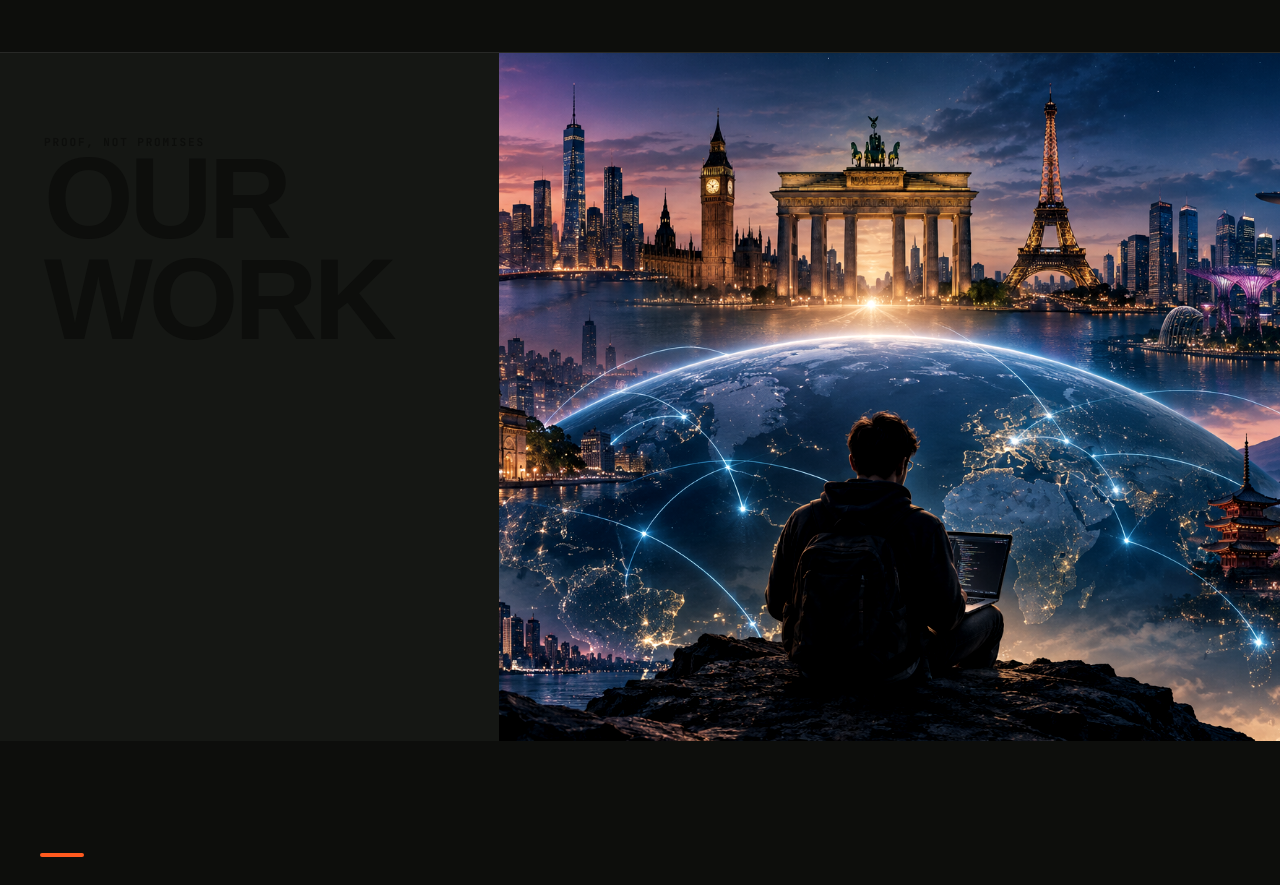
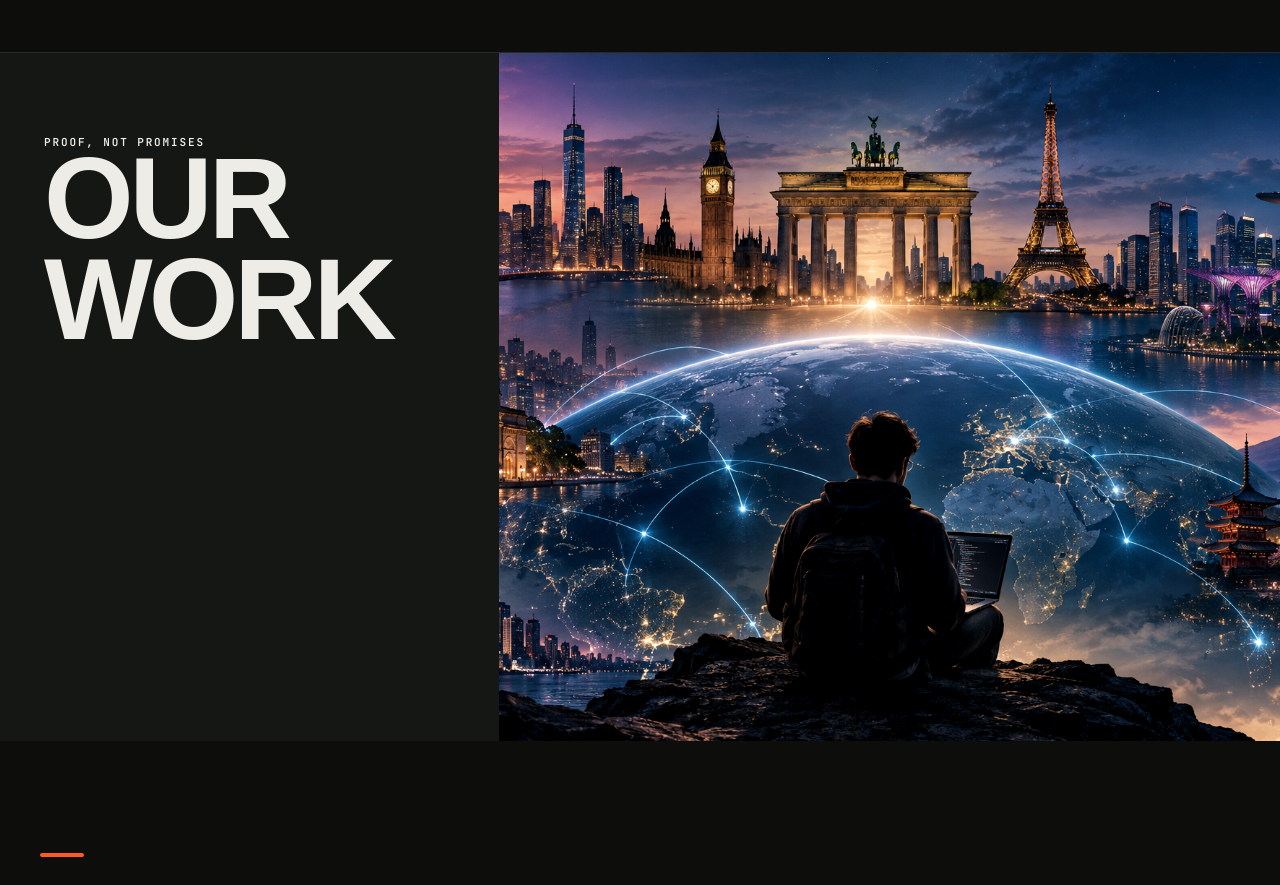
Before and after one commit to namannn04/geekroom, a Next.js app: page /brochure in a window 1280 px wide. Shown: the part 7160-8045 px from the top of the page. Built offline with nearby package versions, Linux system fonts and the light colour scheme; a web font is replaced by a local one.

Commit message:
fix: update community link and brochure contrast

```diff
--- a/src/app/brochure/brochure.css
+++ b/src/app/brochure/brochure.css
@@ -149,8 +149,8 @@ body:has(.brochure-page) .chinku-dock { display: none !important; }
 .work-cover { display: grid; min-height: 86svh; grid-template-columns: .78fr 1.22fr; padding: 0; border: 0; background: var(--b-orange); color: var(--b-ink); }
 .work-title { display: flex; flex-direction: column; justify-content: space-between; padding: 84px max(44px, calc((100vw - 1200px) / 2)); padding-right: 50px; }
 .work-title > img { display: none; }
-.work-title p { font: 600 11px/1 var(--font-jetbrains), monospace; letter-spacing: .17em; text-transform: uppercase; }
-.work-title h2 { margin: 0; color: var(--b-ink); font-size: clamp(5rem, 9vw, 10rem); text-transform: uppercase; }
+.work-title p { color: var(--b-paper); font: 600 11px/1 var(--font-jetbrains), monospace; letter-spacing: .17em; text-transform: uppercase; }
+.work-title h2 { margin: 0; color: var(--b-paper); font-size: clamp(5rem, 9vw, 10rem); text-transform: uppercase; }
 .work-title h2::before { display: none; }
 .work-image { position: relative; min-height: 620px; }
 .work-image img { object-fit: cover; filter: saturate(.8) contrast(1.08); }
--- a/src/components/layout/Navbar.tsx
+++ b/src/components/layout/Navbar.tsx
@@ -71,7 +71,7 @@ export default function Navbar() {
         </ul>
 
         <a
-          href={site.socials.linkedin}
+          href={site.socials.linktree}
           target="_blank"
           rel="noopener noreferrer"
           className="btn-primary hidden !py-2.5 md:inline-flex"
@@ -119,7 +119,7 @@ export default function Navbar() {
               <a href={`mailto:${site.email}`} className="font-mono text-sm text-muted">
                 {site.email}
               </a>
-              <a href={site.socials.linkedin} target="_blank" rel="noopener noreferrer" className="btn-primary justify-center">
+              <a href={site.socials.linktree} target="_blank" rel="noopener noreferrer" className="btn-primary justify-center">
                 Join community <ArrowUpRight className="size-3.5" />
               </a>
             </div>
--- a/src/data/site.ts
+++ b/src/data/site.ts
@@ -2,6 +2,7 @@ export const site = {
   name: "Geek Room",
   email: "team@geekroom.co.in",
   socials: {
+    linktree: "https://linktr.ee/geekroom",
     linkedin: "https://www.linkedin.com/company/geekr00m/",
     instagram: "https://www.instagram.com/geekroom__/",
   },
```
